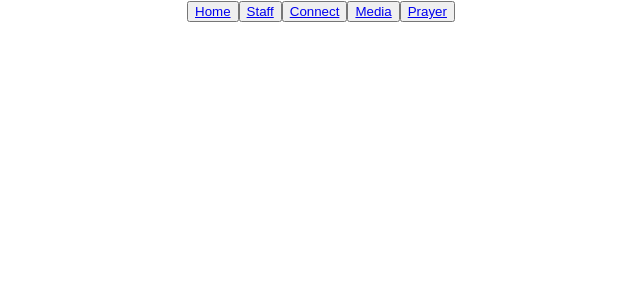
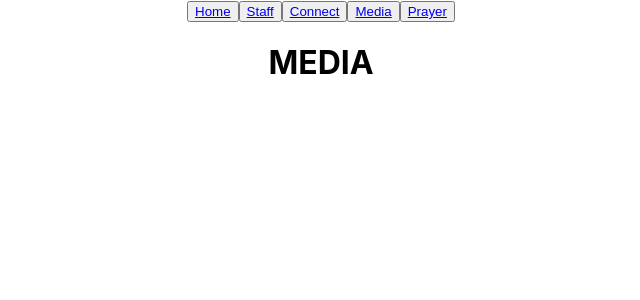
Before and after one commit to RainbowFloyd/manoah_church, a React (Create React App) app: page /media in a window 1280 px wide. Shown: the top 300 px of the page, without its empty margins (319-959 px from the left). Built offline with nearby package versions, Linux system fonts and the light colour scheme.

Commit message:
added media component and made route for it

```diff
--- a/src/App.js
+++ b/src/App.js
@@ -4,6 +4,7 @@ import Navbar from './components/Navbar/Navbar';
 import Wip from './components/Wip/Wip';
 import Staff from './components/Staff/Staff'
 import Connect from './components/Connect/Connect'
+import Media from './components/Media/Media'
 import { Route } from 'react-router-dom';
 
 class App extends Component {
@@ -13,6 +14,7 @@ class App extends Component {
         <Navbar />
         <Route path='/staff' component={Staff} />
         <Route path='/connect' component={Connect} />
+        <Route path='/media' component={Media} />
         <Route path='/' exact component={Wip} />
       </div>
     );
--- /dev/null
+++ b/src/components/Media/Media.js
@@ -0,0 +1,9 @@
+import React from 'react';
+
+const Media = (props) => {
+  return (
+    <h1>MEDIA</h1>
+  )
+}
+
+export default Media;
```
